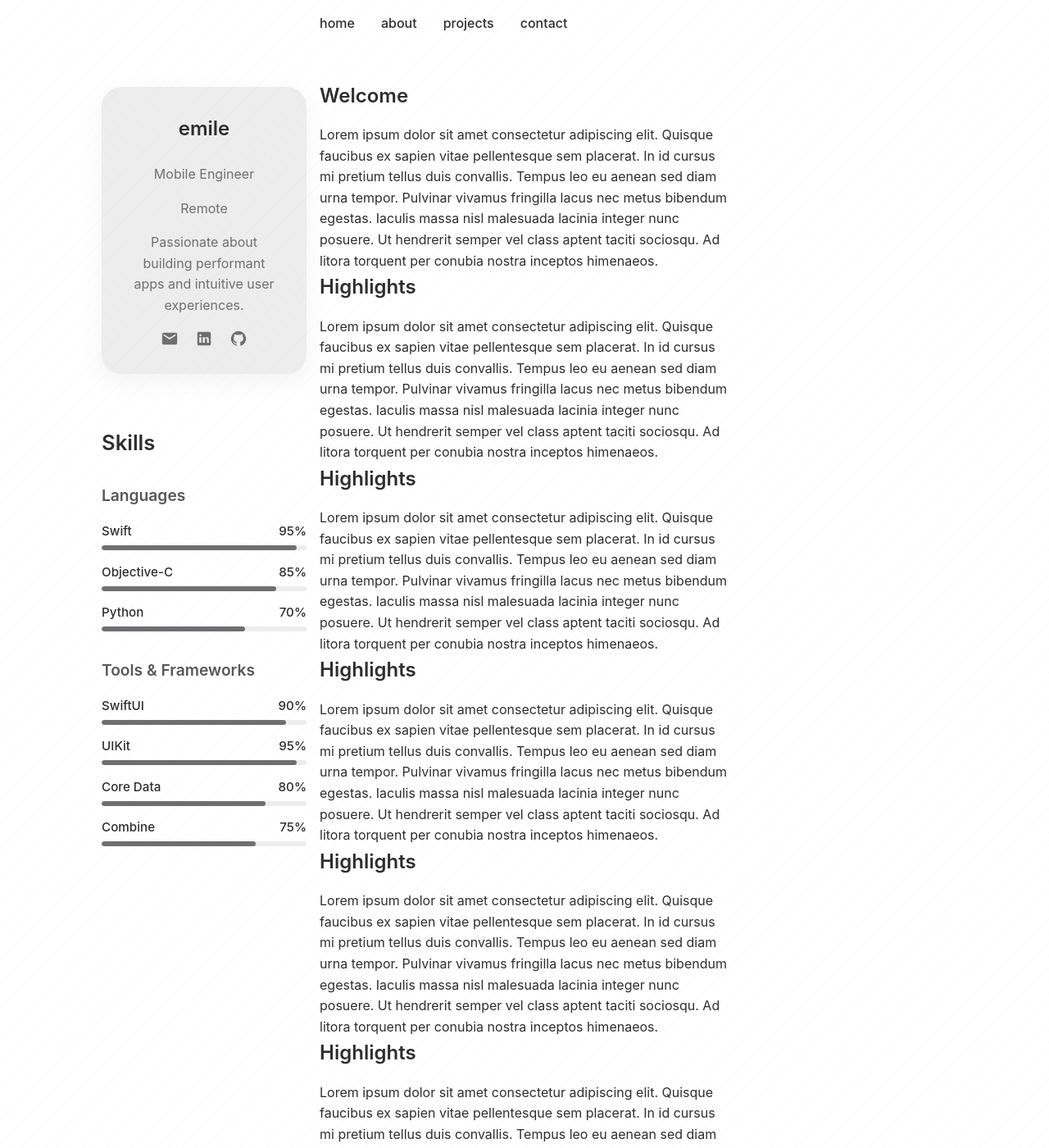
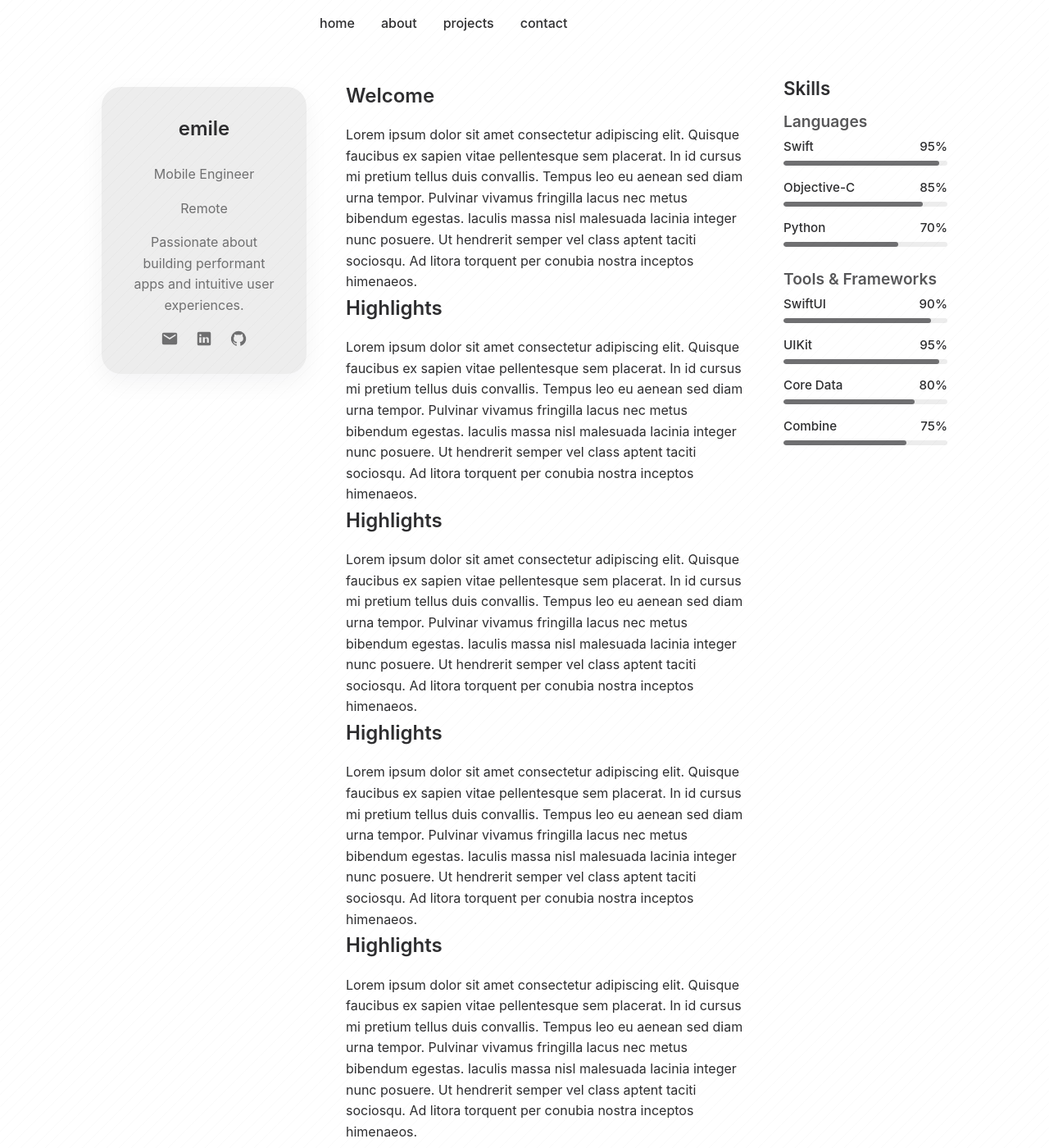
Before and after one commit to blueantcorp/petrinski.github.io, a Jekyll site: the page built from _pages/index.md, in a window 1280 px wide and 1400 px high. Shown: the whole window at 82% size. Built offline with Jekyll 4.4.1, drawn with Linux system fonts in a browser that asks for light colours.

Commit message:
fix skills
Signed-off-by: emile <emile@blueantcorp.com>

```diff
--- a/_layouts/default.html
+++ b/_layouts/default.html
@@ -14,18 +14,24 @@
   </header>
 
   <main class="layout-wrapper">
-    <!-- Profile card -->
+
+    <!-- Profile (left column) -->
     <aside class="profile-column">
       {% include profile.html %}
-      {% include skills.html %}
     </aside>
 
-    <!-- Main content -->
+    <!-- Main content (centre column) -->
     <section class="content-column">
       <div class="content-wrapper">
         {{ content }}
       </div>
     </section>
+
+    <!-- Skills (right column / third column) -->
+    <aside class="skills-column">
+      {% include skills.html %}
+    </aside>
+
   </main>
 
   <footer class="site-footer">
--- a/_sass/_base.scss
+++ b/_sass/_base.scss
@@ -43,8 +43,9 @@ h1, h2, h3, h4, h5, h6 {
 /* Layout wrapper */
 .layout-wrapper {
   display: flex;
+  flex-wrap: nowrap;
   justify-content: flex-start;
-  gap: 1rem; /* reduced gap */
+  gap: 3rem; /* reduced gap */
   max-width: 1080px;
   margin: 2rem auto;
   align-items: flex-start;
@@ -54,6 +55,13 @@ h1, h2, h3, h4, h5, h6 {
 /* Profile column */
 .profile-column {
   flex: 0 0 250px;
+  position: sticky;
+  top: 1rem;
+  align-self: flex-start;
+}
+
+.skills-column {
+  flex: 0 0 200px;
   position: sticky;
   top: 1rem;
   align-self: flex-start;
@@ -69,7 +77,7 @@ h1, h2, h3, h4, h5, h6 {
 /* Content wrapper */
 .content-wrapper {
   flex: 1;
-  max-width: 500px;
+  max-width: 700px;
   margin-top: 1.5rem;
 }
 
@@ -112,6 +120,11 @@ h1, h2, h3, h4, h5, h6 {
     order: 2;
   }
 
+  .skills-column {
+    width: 50%;
+    order: 3;
+  }
+
   .content-wrapper {
     max-width: 500px;
     margin: 0 auto;
--- a/_sass/_skills.scss
+++ b/_sass/_skills.scss
@@ -1,17 +1,17 @@
 .skills {
-  margin-top: 3rem;
+  margin-top: 1rem;
 
   h2 {
-    font-size: 1.6rem;
-    margin-bottom: 1.8rem;
+    font-size: 1.4rem;
+    margin-bottom: 0.5rem;
   }
 
   .skills-category {
-    margin-bottom: 2rem;
+    margin-bottom: 1.5rem;
 
     h3 {
       font-size: 1.2rem;
-      margin-bottom: 1rem;
+      margin-bottom: 0.2rem;
       opacity: 0.8;
     }
   }
```
